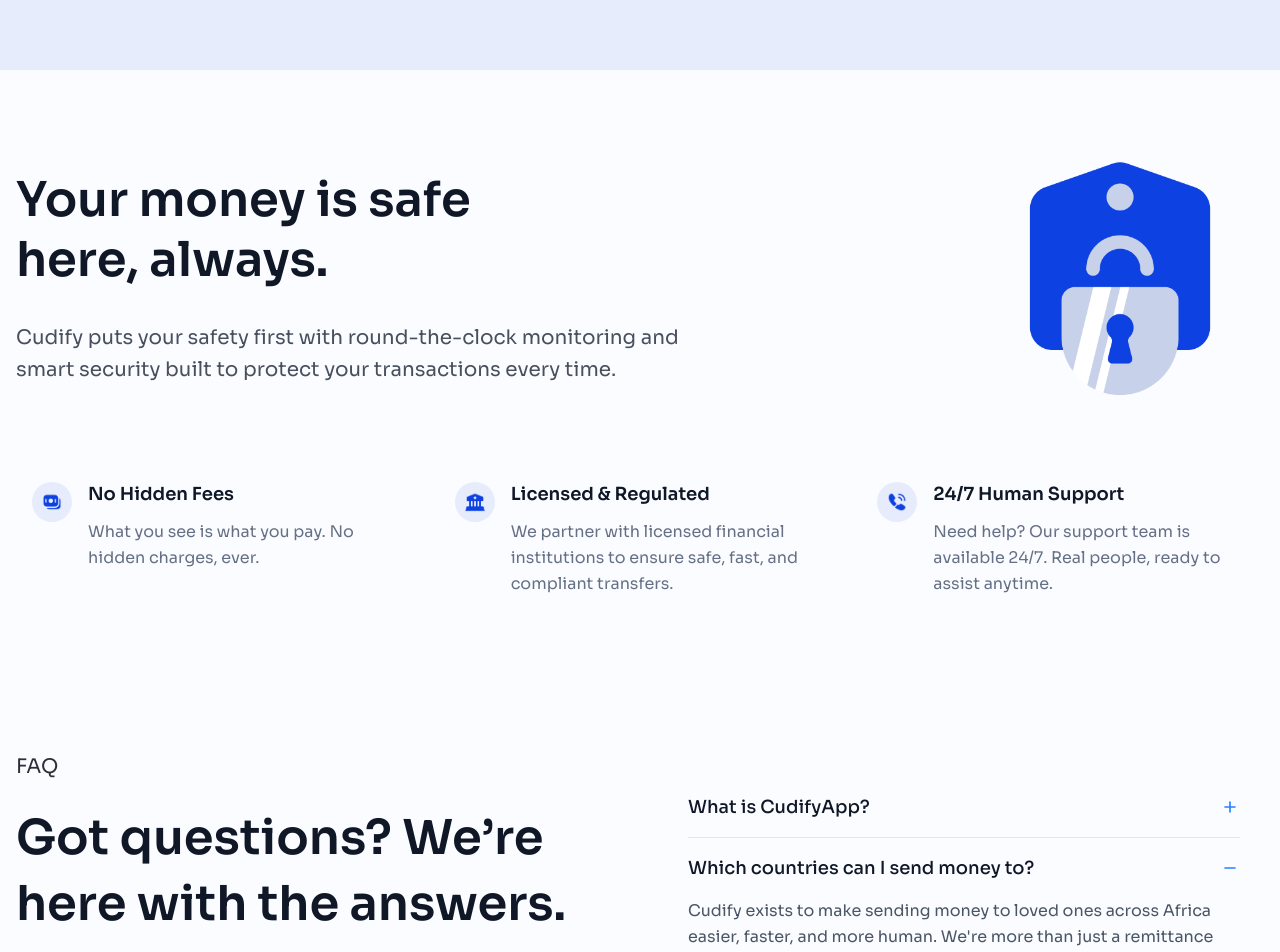
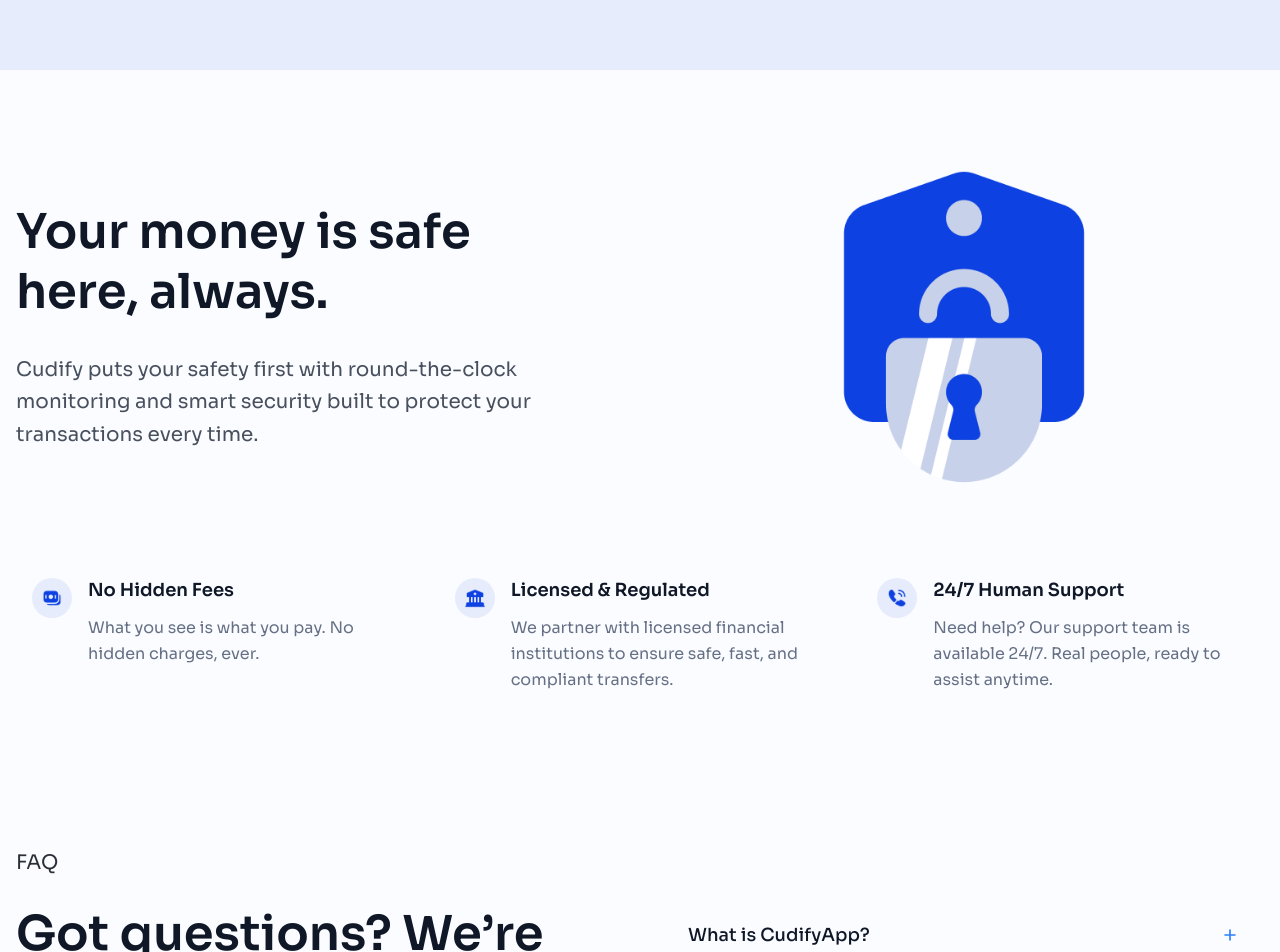
Before and after one commit to Joesef127/cudify, a React (Vite) app: page / in a window 1280 px wide. Shown: the part 6020-6972 px from the top of the page. Built offline with nearby package versions, Linux system fonts and the light colour scheme.

Commit message:
chore: made changes to security section

```diff
--- a/src/components/SecuritySection.tsx
+++ b/src/components/SecuritySection.tsx
@@ -7,8 +7,8 @@
     <section className="py-12 sm:py-16 bg-[#FAFCFF] w-full">
       <div className="container mx-auto px-4 flex flex-col gap-12">
         {/* Header Section */}
-        <div className="flex flex-col-reverse lg:flex-row justify-between items-center gap-8 lg:gap-12">
-          <div className="flex flex-col gap-6 sm:gap-8 text-center lg:text-left">
+        <div className="grid grid-cols-1 lg:grid-cols-2 justify-between items-center gap-8 lg:gap-12">
+          <div className="flex flex-col gap-6 sm:gap-8 lg:text-left">
             <h1 className="text-[#101828] font-semibold text-2xl sm:text-3xl md:text-4xl lg:text-5xl leading-tight max-w-xl mx-auto lg:mx-0">
               Your money is safe here, always.
             </h1>
@@ -18,11 +18,11 @@
             </p>
           </div>
 
-          <div className="flex justify-center lg:justify-end w-full lg:w-auto">
+          <div className="flex justify-center w-full lg:w-auto">
             <img
               src={locked}
               alt="Locked Security"
-              className="w-40 sm:w-52 md:w-64 lg:w-72 h-auto object-contain"
+              className="w-64 md:w-96 h-auto object-contain"
             />
           </div>
         </div>
--- a/src/components/ui/HomeFAQ.tsx
+++ b/src/components/ui/HomeFAQ.tsx
@@ -18,7 +18,7 @@
             className="border-b border-gray-200 last:border-b-0"
           >
             <button
-              className="w-full py-4 flex items-center justify-between text-left focus:outline-none"
+              className="w-full pt-12 pb-5 flex items-center justify-between text-left focus:outline-none"
               onClick={() => toggleFAQ(index)}
             >
               <span className="text-gray-900 font-medium text-sm sm:text-base md:text-lg pr-4">
```
